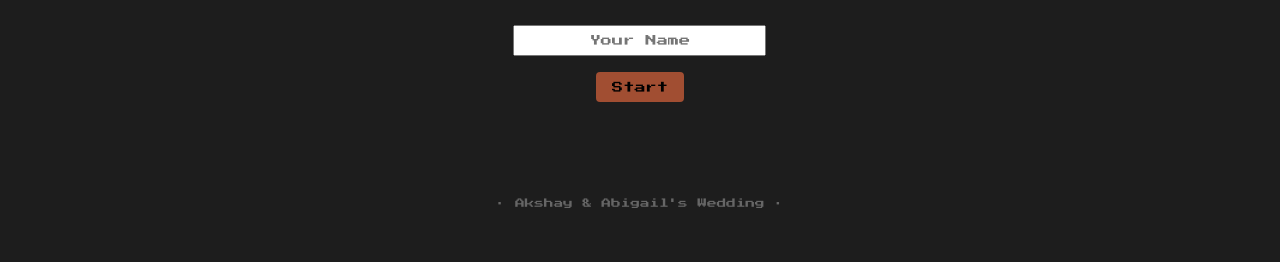
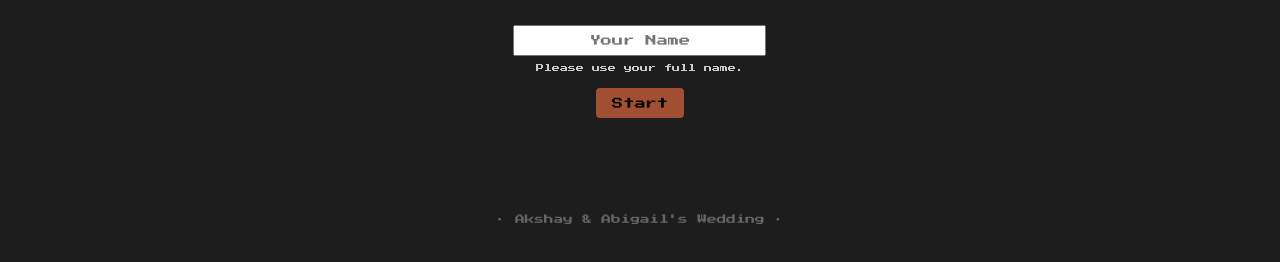
Before and after one commit to rsakshay/wed-site, a plain HTML site: page schedule.html in a window 1280 px wide. Shown: the part 168-430 px from the top of the page. Drawn offline with nearby package versions, Linux system fonts and the light colour scheme.

Commit message:
Updated some text and more styling. Added some hint text for filling in the name.

```diff
--- a/schedule.html
+++ b/schedule.html
@@ -22,6 +22,8 @@
     <p>REGISTER YOUR NAME AND PUSH START BUTTON:</p>
 
     <input type="text" id="guestName" placeholder="Your Name" />
+    <br />
+    <subp>Please use your full name.</subp>
     <br />
     <button onclick="checkSchedule()">Start</button>
     <div id="error" class="error hidden">Name not found. Try again.</div>
--- a/style.css
+++ b/style.css
@@ -66,6 +66,12 @@ p {
 
 p a {
   color: var(--main-highlight);
+}
+
+subp {
+  font-size: 0.50rem;
+  line-height: 1.0;
+  color: #ccc;
 }
 
 .keyword {
```
Also changed, not shown: index.html (+1 -1 lines).
